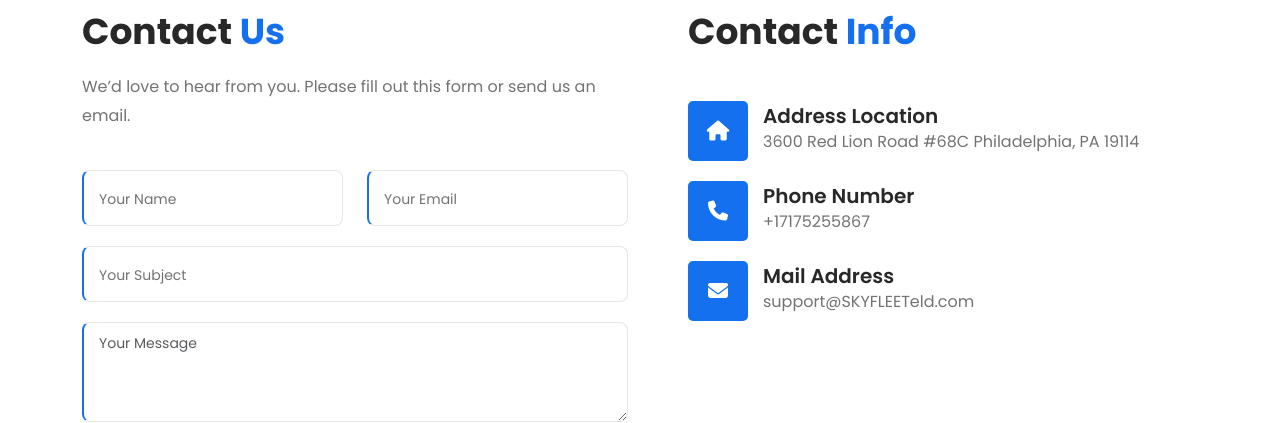
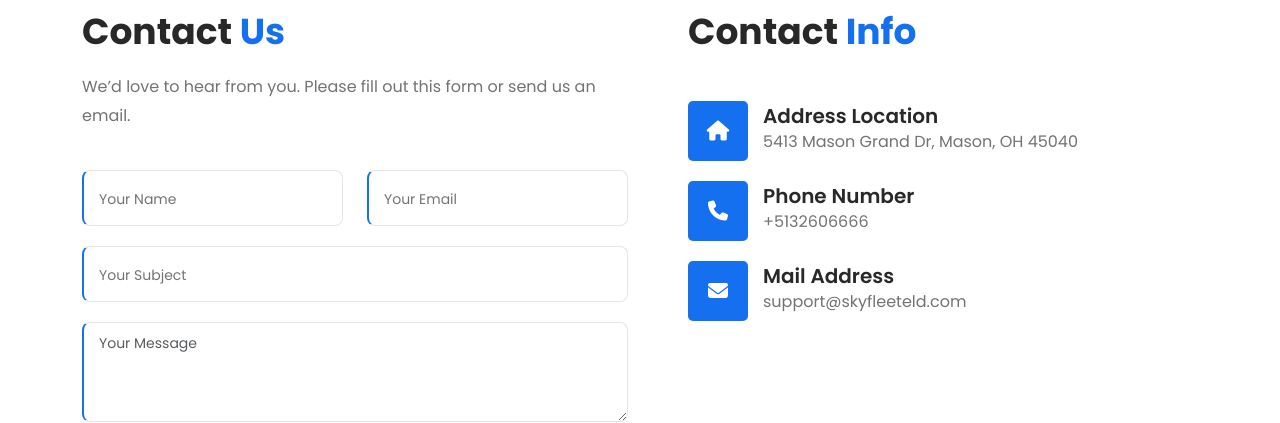
Before and after one commit to VueMid/sky-fleet, a plain HTML site: page index.html in a window 1280 px wide. Shown: the part 5880-6303 px from the top of the page. Drawn offline with Linux system fonts and the light colour scheme.

Commit message:
Continue...(06.30.2025/19:51)

```diff
--- a/index.html
+++ b/index.html
@@ -550,7 +550,7 @@
 									</div>
 									<div class="atf-contact-content">
 										<h4>Address Location</h4>
-										<p>3600 Red Lion Road #68C Philadelphia, PA 19114</p>
+										<p>5413 Mason Grand Dr, Mason, OH 45040</p>
 									</div>
 								</div>
 
@@ -560,7 +560,7 @@
 									</div>
 									<div class="atf-contact-content">
 										<h4>Phone Number</h4>
-										<p>+17175255867</p>
+										<p>+5132606666</p>
 									</div>
 								</div>
 
@@ -570,7 +570,7 @@
 									</div>
 									<div class="atf-contact-content">
 										<h4>Mail Address</h4>
-										<p>support@SKYFLEETeld.com</p>
+										<p>support@skyfleeteld.com</p>
 									</div>
 								</div>
 							</div><!--- END CONTACT -->
```
